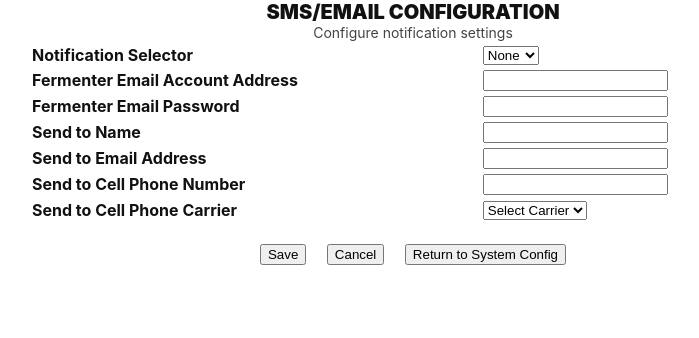
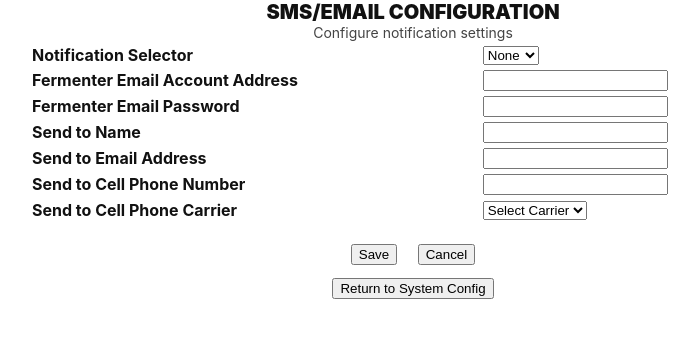
Before and after one commit to RabbitFarmer/Fermenter-Temp-Controller, a Python web app: template templates/sms_email_config.html in a window 1280 px wide. Shown: the top 338 px of the page, without its empty margins (227-926 px from the left). Run offline with Jinja, Linux system fonts and the light colour scheme; the template is opened without the code that fills it, so the values that code supplies are empty.

Commit message:
Fix button types and remove redundant buttons
Co-authored-by: RabbitFarmer <42279002+RabbitFarmer@users.noreply.github.com>

```diff
--- a/templates/sms_email_config.html
+++ b/templates/sms_email_config.html
@@ -66,8 +66,13 @@
       <div style="text-align:center; margin-top:20px;">
         <button type="submit" class="btn-primary">Save</button>
         <button type="button" class="btn-secondary" style="margin-left:16px;" onclick="window.location.href='/system_config'">Cancel</button>
-        <button type="button" class="btn-secondary" style="margin-left:16px;" onclick="window.location.href='/system_config'">Return to System Config</button>
       </div>
+    </form>
+
+    <div style="text-align:center; margin-top:12px;">
+      <form action="/system_config" method="get" style="display:inline;">
+        <button type="submit" class="btn-action cancel">Return to System Config</button>
+      </form>
     </form>
   </div>
 </body>
--- a/templates/system_config.html
+++ b/templates/system_config.html
@@ -82,7 +82,7 @@
 
       <div style="text-align:center; margin-top:20px;">
         <button type="submit" class="btn-primary">Save System Settings</button>
-        <button type="cancel" class="btn-secondary" style="margin-left:16px;">Cancel Changes</button>
+        <button type="button" class="btn-secondary" style="margin-left:16px;" onclick="window.location.href='/system_config'">Cancel Changes</button>
       </div>
     </form>
 
```
Also changed, not shown: templates/external_logging_config.html (+6 -1 lines).
